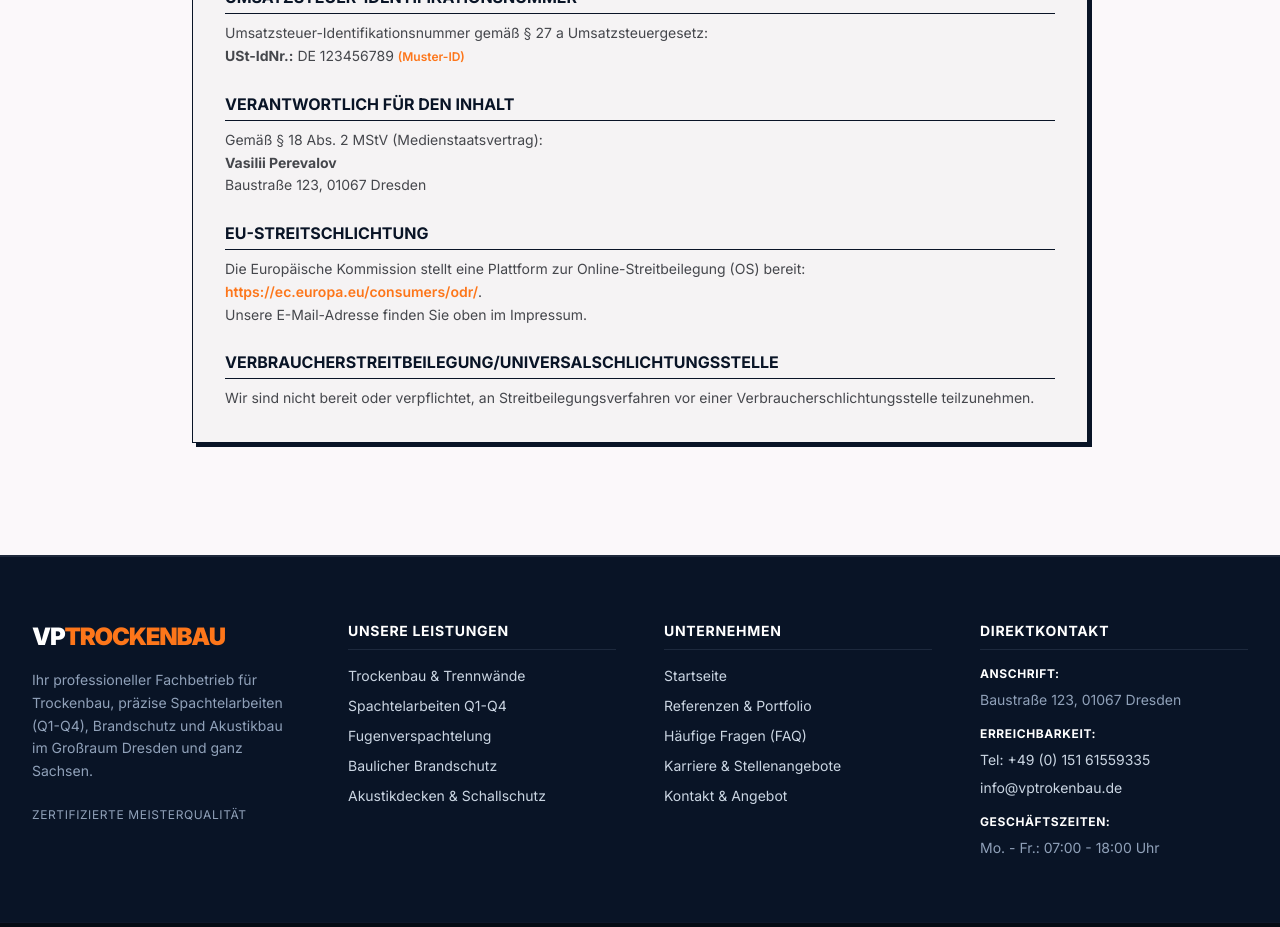
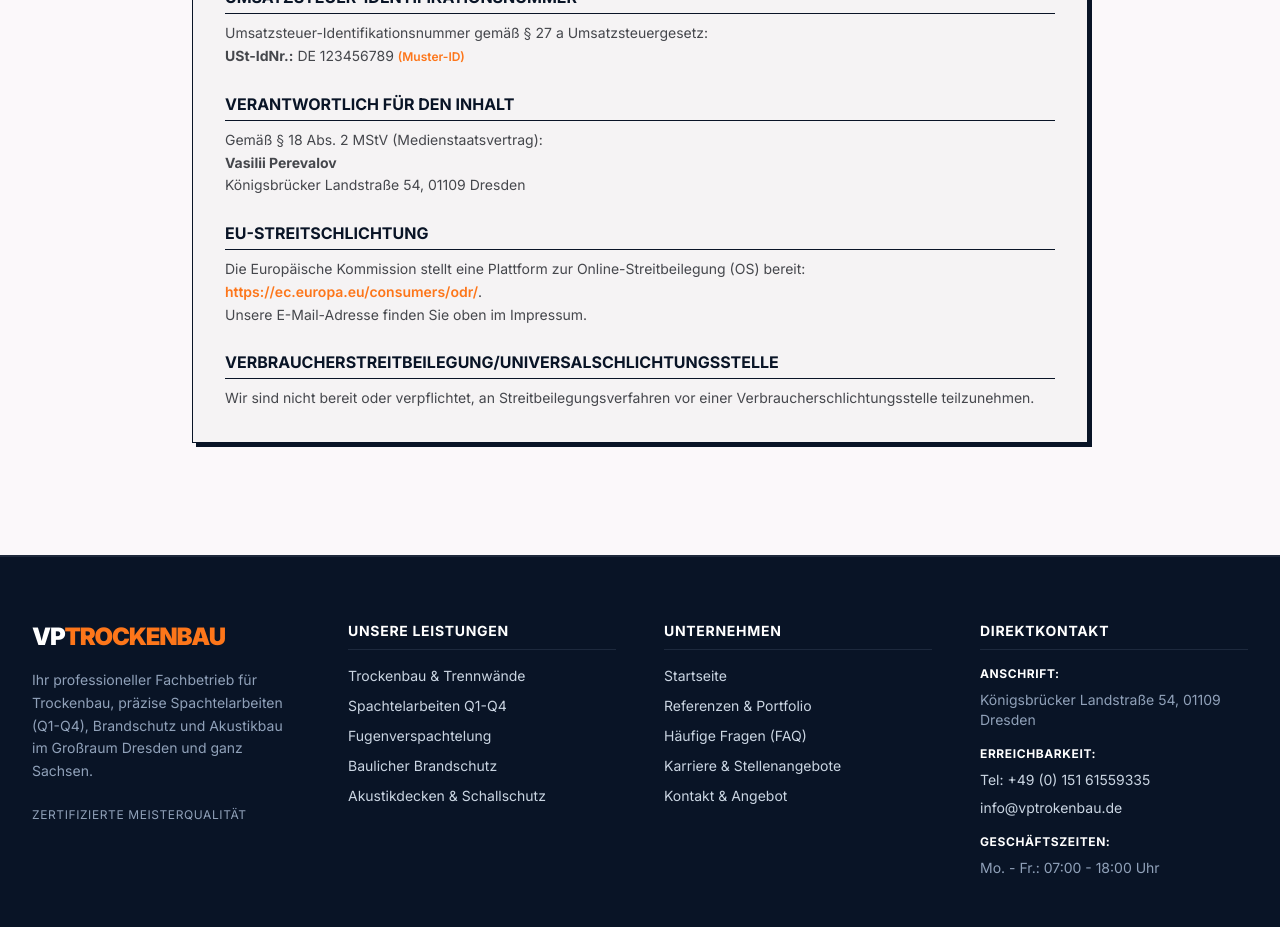
Before and after one commit to JohnyLib/VPtrokkenbau2026, a Next.js app: page /impressum in a window 1280 px wide. Shown: the part 840-1767 px from the top of the page. Built offline with nearby package versions, Linux system fonts and the light colour scheme.

Commit message:
Release version 2.1: Final

```diff
--- a/app/datenschutz/page.tsx
+++ b/app/datenschutz/page.tsx
@@ -56,8 +56,8 @@ export default function Datenschutz() {
         </p>
         <div className="bg-[#f5f3f4] border border-[#091426] p-4 text-[#091426] font-mono text-xs space-y-1.5">
           <p className="font-bold uppercase">VpTrockenbau GmbH</p>
-          <p>Baustraße 123</p>
-          <p>01067 Dresden</p>
+          <p>Königsbrücker Landstraße 54</p>
+          <p>01109 Dresden</p>
           <p>Geschäftsführer: Vasilii Perevalov</p>
           <p>E-Mail: info@vptrokenbau.de</p>
           <p>Telefon: +49 (0) 151 61559335</p>
--- a/app/impressum/page.tsx
+++ b/app/impressum/page.tsx
@@ -44,8 +44,8 @@ export default function Impressum() {
             <p className="flex items-start gap-2">
               <MapPin className="w-4 h-4 text-[#fd761a] mt-0.5 shrink-0" />
               <span>
-                Baustraße 123<br />
-                01067 Dresden<br />
+                Königsbrücker Landstraße 54<br />
+                01109 Dresden<br />
                 Deutschland
               </span>
             </p>
@@ -105,7 +105,7 @@ export default function Impressum() {
           <p>
             Gemäß § 18 Abs. 2 MStV (Medienstaatsvertrag):<br />
             <strong>Vasilii Perevalov</strong><br />
-            Baustraße 123, 01067 Dresden
+            Königsbrücker Landstraße 54, 01109 Dresden
           </p>
         </div>
 
--- a/app/kontakt/KontaktClient.tsx
+++ b/app/kontakt/KontaktClient.tsx
@@ -83,7 +83,7 @@ export function KontaktClient() {
               <MapPin className="w-6 h-6 text-[#fd761a] shrink-0" />
               <div>
                 <strong className="block text-[#091426] uppercase text-sm">Adresse</strong>
-                <span className="text-[#45474c]">Baustraße 123<br />01067 Dresden<br />Deutschland</span>
+                <span className="text-[#45474c]">Königsbrücker Landstraße 54<br />01109 Dresden<br />Deutschland</span>
               </div>
             </div>
 
--- a/app/kontakt/page.tsx
+++ b/app/kontakt/page.tsx
@@ -27,9 +27,9 @@ export default function Kontakt() {
       'email': ['info@vptrokenbau.de', 'perevalovvasilii@gmail.com'],
       'address': {
         '@type': 'PostalAddress',
-        'streetAddress': 'Baustraße 123',
+        'streetAddress': 'Königsbrücker Landstraße 54',
         'addressLocality': 'Dresden',
-        'postalCode': '01067',
+        'postalCode': '01109',
         'addressCountry': 'DE'
       },
       'geo': {
--- a/app/layout.tsx
+++ b/app/layout.tsx
@@ -85,9 +85,9 @@ const jsonLd = {
   'description': 'Ihr Spezialist für Trockenbau, gewerbliche Spachtelarbeiten (Q1-Q4), zertifizierten Brandschutz, Akustikbau und Dachausbau in Dresden und ganz Sachsen.',
   'address': {
     '@type': 'PostalAddress',
-    'streetAddress': 'Baustraße 123',
+    'streetAddress': 'Königsbrücker Landstraße 54',
     'addressLocality': 'Dresden',
-    'postalCode': '01067',
+    'postalCode': '01109',
     'addressCountry': 'DE'
   },
   'geo': {
--- a/app/leistungen/page.tsx
+++ b/app/leistungen/page.tsx
@@ -42,9 +42,9 @@ export default function Leistungen() {
             'name': 'VpTrockenbau',
             'address': {
               '@type': 'PostalAddress',
-              'streetAddress': 'Baustraße 123',
+              'streetAddress': 'Königsbrücker Landstraße 54',
               'addressLocality': 'Dresden',
-              'postalCode': '01067',
+              'postalCode': '01109',
               'addressCountry': 'DE'
             }
           }
--- a/components/layout/Footer.tsx
+++ b/components/layout/Footer.tsx
@@ -53,7 +53,7 @@ export function Footer() {
           </h3>
           <div className="flex flex-col gap-2">
             <p className="font-bold text-white uppercase text-xs tracking-wider">Anschrift:</p>
-            <p className="text-slate-400">Baustraße 123, 01067 Dresden</p>
+            <p className="text-slate-400">Königsbrücker Landstraße 54, 01109 Dresden</p>
           </div>
           <div className="flex flex-col gap-2">
             <p className="font-bold text-white uppercase text-xs tracking-wider">Erreichbarkeit:</p>
```
Also changed, not shown: 1 other file (tests, documents, lock files or other folders).
